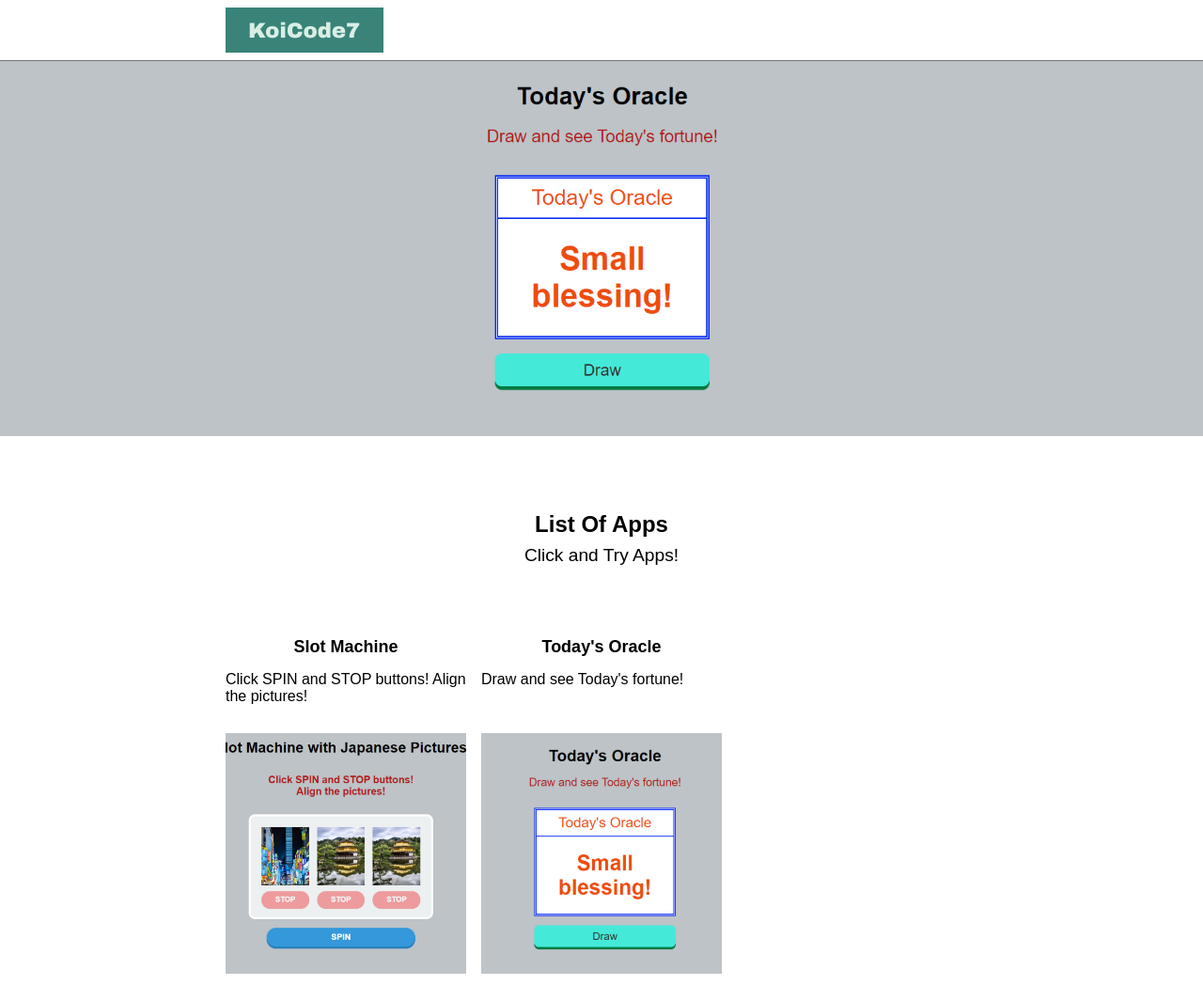
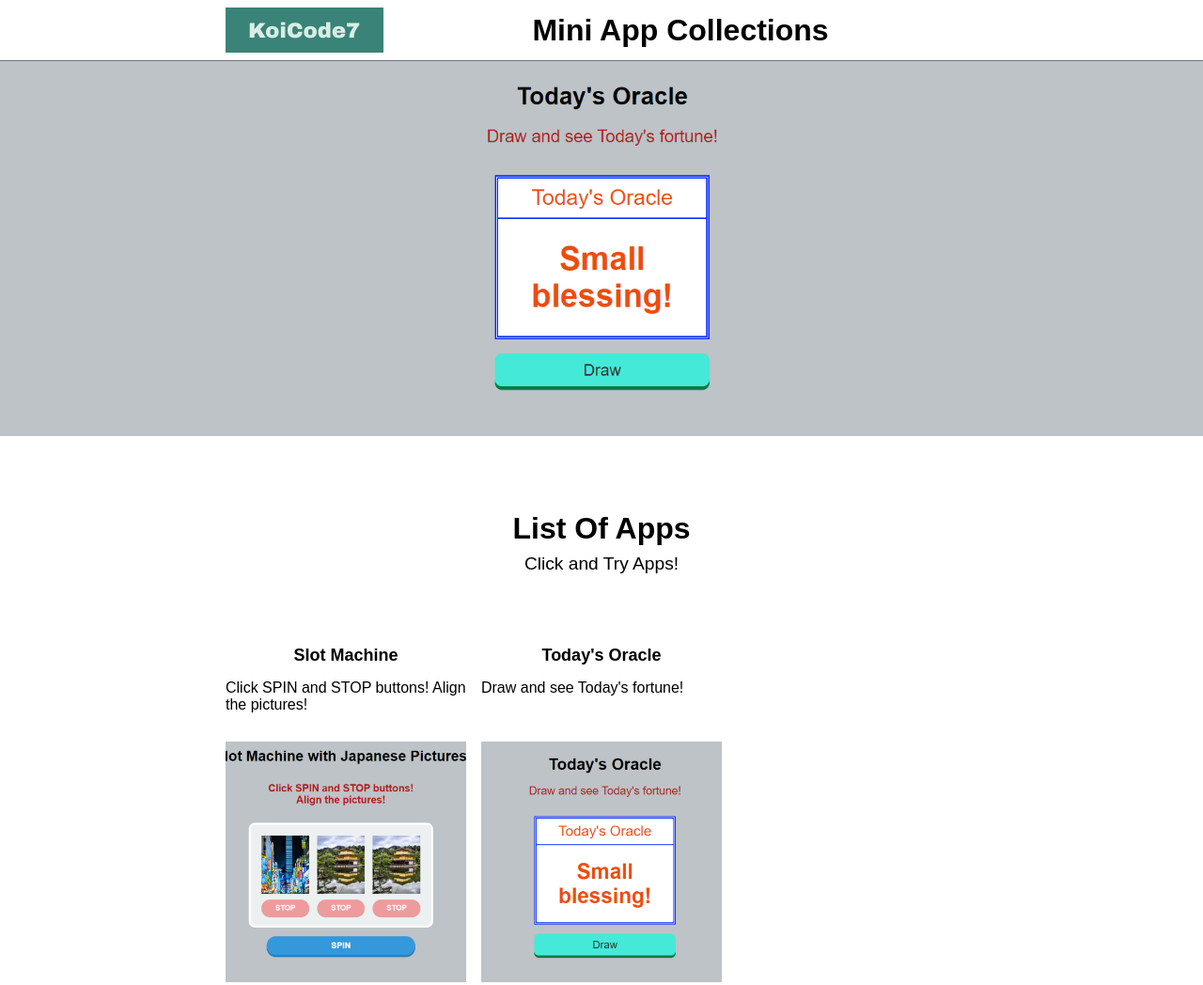
Before and after one commit to KoiCode7/JS-mini-app-Top-page, a plain HTML site: page index.html in a window 1280 px wide. Shown: the top 1048 px of the page at 94% size. Drawn offline with nearby package versions, Linux system fonts and the light colour scheme.

Commit message:
Added a title

```diff
--- a/css/style.css
+++ b/css/style.css
@@ -14,6 +14,11 @@ h2 {
 
 h1 {
   font-weight: 700;
+}
+
+.container > h1 {
+  font-size: 1.2rem;
+  margin: 0 auto;
 }
 
 .container > p {
@@ -208,6 +213,9 @@ footer li + li {
   .products li {
     width: calc((100% - 16px - 16px) / 3);
   }
+  .container > h1 {
+    font-size: 2rem;
+  }
 }
 
 /* large screen */
--- a/index.html
+++ b/index.html
@@ -16,10 +16,9 @@
     <header>
       <div class="container">
         <a href="index.html">
-          <h1>
-            <img src="./img/logo-color (Custom).png" alt="KoiCode7" width="168" height="48" />
-          </h1>
+          <img src="./img/logo-color (Custom).png" alt="KoiCode7" width="168" height="48" />
         </a>
+        <h1>Mini App Collections</h1>
         <!-- <form action="">
           <input type="text" name="" id="" />
           <button><i class="bi bi-search"></i></button>
```
